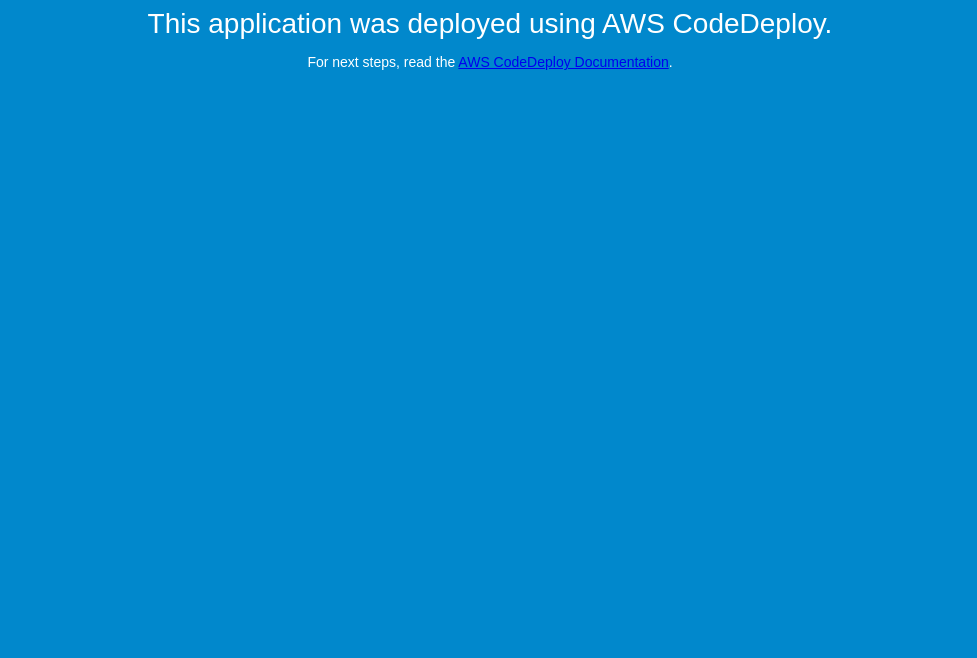
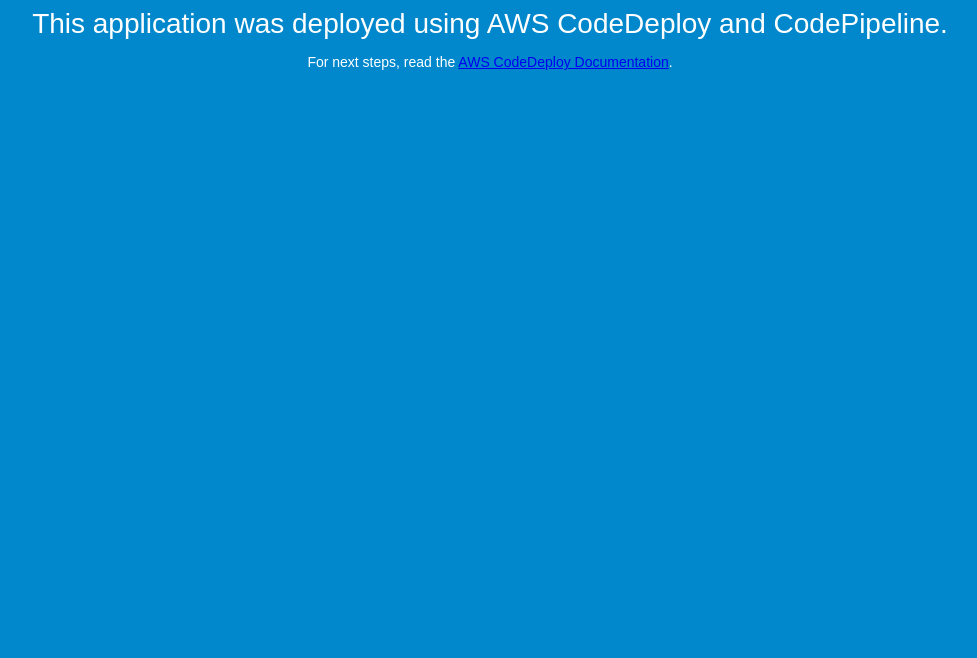
Before and after one commit to tchia04/CodeDeploy_Test, a plain HTML site: page index.html in a window 1280 px wide. Shown: the part 142-800 px from the top of the page, without its empty margins (150-1127 px from the left). Drawn offline with Linux system fonts and the light colour scheme.

Commit message:
updated index.html to include CodePipeline

```diff
--- a/index.html
+++ b/index.html
@@ -27,7 +27,7 @@
 <body>
   <div align="center">
     <h1>Congratulations</h1>
-    <h2>This application was deployed using AWS CodeDeploy.</h2>
+    <h2>This application was deployed using AWS CodeDeploy and CodePipeline.</h2>
     <p>For next steps, read the <a href="http://aws.amazon.com/documentation/codedeploy">AWS CodeDeploy Documentation</a>.</p>
   </div>
 </body>
```
